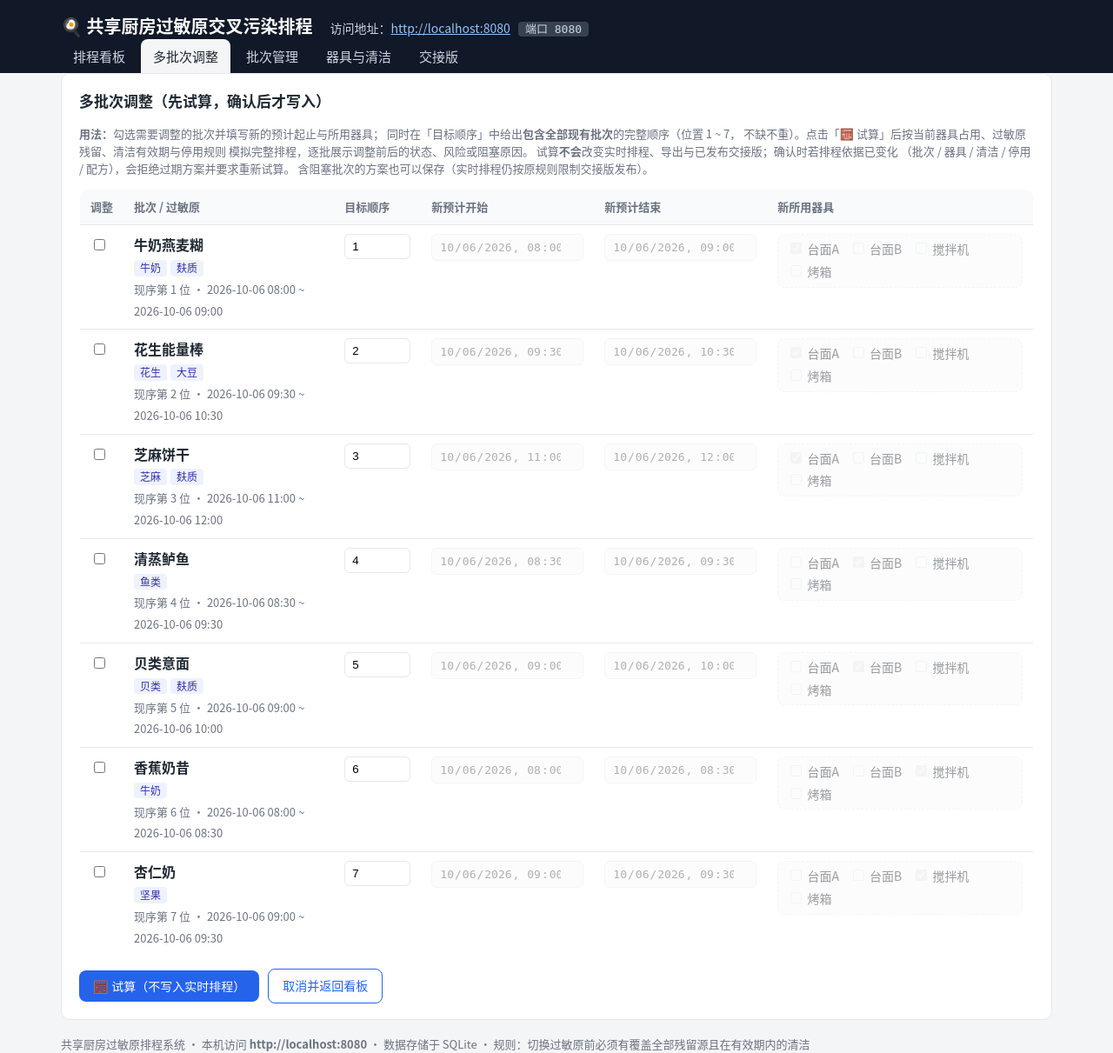
After one commit to irengdop37111/solo-gsb-bb5c15ad-15311952-f631-542e-b1f3-b6b1b12ce14c, a Flask app: page /adjust in a window 1280 px wide. The commit adds this page. Shown: the whole page at 87% size. Run offline with Flask 3, Linux system fonts and the light colour scheme; data comes from the database, SQL or seed files in the repository; tables that the repository leaves empty hold one stand-in row (values such as "Sample post").

Commit message:
GSB 15311952-f631-542e-b1f3-b6b1b12ce14c A: platform archive

```diff
--- a/app.py
+++ b/app.py
@@ -16,6 +16,7 @@
    与冲突时段），端点相接不算相交；受阻批次不占用器具、不留残留。
 """
 import csv
+import hashlib
 import io
 import json
 import os
@@ -107,6 +108,13 @@ CREATE TABLE IF NOT EXISTS release_item (
     risks TEXT NOT NULL DEFAULT '[]',
     revision_note TEXT NOT NULL DEFAULT ''
 );
+CREATE TABLE IF NOT EXISTS batch_adjust_plan (
+    id INTEGER PRIMARY KEY AUTOINCREMENT,
+    plan_json TEXT NOT NULL,
+    basis_fingerprint TEXT NOT NULL,
+    created_at TEXT NOT NULL,
+    applied_at TEXT
+);
 """
 
 app = Flask(__name__)
@@ -273,11 +281,17 @@ def active_downtimes(conn):
     return downtimes
 
 
-def compute_schedule(conn, exclude_cleaning_id=None):
+def compute_schedule(conn, exclude_cleaning_id=None, overrides=None):
     """按当前顺序（seq, 计划开始时间）逐个尝试排入，返回每批次的结果。
 
     exclude_cleaning_id 给出的清洁记录在本次计算中视为不存在（规则本身不变），
     用于删除清洁前预演：找出因该记录失效而被阻塞的批次。
+
+    overrides 给出时按虚拟值排程（不读取覆盖批次的时段/器具，也不修改任何数据），
+    用于多批次调整前的试算，形如：
+        {batch_id: {"position": int, "start": ISO 字符串,
+                    "end": ISO 字符串, "equipment_ids": [int, ...]}}
+    批次顺序按覆盖后的 position（其次开始时间、id）排列，过敏原仍取当前配方。
     """
     eq_names = {r["id"]: r["name"] for r in conn.execute("SELECT * FROM equipment")}
     equip_of = {}
@@ -298,11 +312,23 @@ def compute_schedule(conn, exclude_cleaning_id=None):
     results = []
     rows = conn.execute(
         "SELECT * FROM batch ORDER BY seq, planned_start, id").fetchall()
+    if overrides:
+        rows = sorted(
+            rows,
+            key=lambda r: (overrides.get(r["id"], {}).get("position", 1 << 30),
+                           overrides.get(r["id"], {}).get("start")
+                           or r["planned_start"], r["id"]))
     for row in rows:
-        start = parse_dt(row["planned_start"])
-        end = parse_dt(row["planned_end"])
+        ov = overrides.get(row["id"]) if overrides else None
+        if ov is not None:
+            start = parse_dt(ov["start"])
+            end = parse_dt(ov["end"])
+        else:
+            start = parse_dt(row["planned_start"])
+            end = parse_dt(row["planned_end"])
         b_allergens = split_allergens(row["allergens"])
-        eqs = sorted(equip_of.get(row["id"], []))
+        eqs = sorted(ov["equipment_ids"] if ov is not None
+                     else equip_of.get(row["id"], []))
         blocks, risks = [], []
 
         if start is None or end is None:
@@ -410,6 +436,120 @@ def normalize_seq(conn):
     conn.commit()
 
 
+# --------------------------------------------------- 多批次调整（试算 / 确认）
+
+def schedule_basis_fingerprint(conn):
+    """排程依据（批次、器具、清洁、停用、配方）的规范化指纹。
+
+    指纹覆盖批次（含时段/顺序/过敏原）、批次-器具关联、器具、清洁记录
+    与有效停用记录；试算时记录指纹，确认时重算比对，若期间这些排程依据
+    已变化（或批次已删除），试算方案即过期，必须重新试算。
+    """
+    h = hashlib.sha256()
+
+    def feed(rows):
+        for row in rows:
+            h.update(("\x01" + json.dumps(
+                [row[k] for k in row.keys()], ensure_ascii=False,
+                default=str)).encode("utf-8"))
+
+    feed(conn.execute(
+        "SELECT id,name,allergens,planned_start,planned_end,seq FROM batch"
+        " ORDER BY id"))
+    feed(conn.execute(
+        "SELECT batch_id,equipment_id FROM batch_equipment"
+        " ORDER BY batch_id,equipment_id"))
+    feed(conn.execute("SELECT id,name FROM equipment ORDER BY id"))
+    feed(conn.execute(
+        "SELECT id,equipment_id,cleaned_at,valid_until,covers FROM cleaning"
+        " ORDER BY id"))
+    # 停用的取消状态会改变“有效停用时段”，因此同样纳入指纹
+    feed(conn.execute(
+        "SELECT id,equipment_id,start_at,end_at,reason,cancelled_at"
+        " FROM equipment_downtime ORDER BY id"))
+    return h.hexdigest()
+
+
+def build_overrides_from_plan(conn, plan):
+    """把试算方案（按目标顺序排列的批次）转为 compute_schedule 使用的 overrides。
+
+    返回 (overrides, missing_ids)；missing_ids 为方案中已不存在的批次。
+    """
+    valid_ids = {r["id"] for r in conn.execute("SELECT id FROM batch")}
+    overrides, missing_ids = {}, []
+    for item in plan["batches"]:
+        bid = int(item["batch_id"])
+        if bid not in valid_ids:
+            missing_ids.append(bid)
+            continue
+        overrides[bid] = {
+            "position": int(item["position"]),
+            "start": item["start"], "end": item["end"],
+            "equipment_ids": [int(x) for x in item["equipment_ids"]],
+        }
+    return overrides, missing_ids
+
+
+def latest_adjust_plan(conn):
+    return conn.execute(
+        "SELECT * FROM batch_adjust_plan ORDER BY id DESC LIMIT 1").fetchone()
+
+
+def parse_adjust_plan(row):
+    """读取试算方案行并解析 plan_json；记录/内容缺失时返回 None。"""
+    if row is None:
+        return None
+    try:
+        plan = json.loads(row["plan_json"])
+        plan["_row_id"] = row["id"]
+        plan["_created_at"] = row["created_at"]
+        plan["_applied_at"] = row["applied_at"]
+        plan["_basis"] = row["basis_fingerprint"]
+    except (TypeError, ValueError, KeyError):
+        return None
+    return plan
+
+
+def preview_compare(before_results, after_results):
+    """逐批对比试算前后：状态变化、时段/器具/顺序差异。
+
+    返回 {batch_id: {"status_change": str|None, "changes": [str, ...]}}。
+    """
+    before = {r["id"]: r for r in before_results}
+    status_text = {"accepted": "已排入", "blocked": "已拒绝"}
+    compare = {}
+    for i, r in enumerate(after_results, 1):
+        b = before.get(r["id"])
+        changes = []
+        if b is not None:
+            b_start = b["start"].isoformat(timespec="minutes") if b["start"] else ""
+            b_end = b["end"].isoformat(timespec="minutes") if b["end"] else ""
+            a_start = r["start"].isoformat(timespec="minutes") if r["start"] else ""
+            a_end = r["end"].isoformat(timespec="minutes") if r["end"] else ""
+            if b_start != a_start or b_end != a_end:
+                fmt = lambda s: (s or "").replace("T", " ") or "—"  # noqa: E731
+                changes.append(
+                    f"时段：{fmt(b_start)} ~ {fmt(b_end)}"
+                    f" → {fmt(a_start)} ~ {fmt(a_end)}")
+            if "、".join(b["equipment_names"]) != "、".join(r["equipment_names"]):
+                changes.append(
+                    f"器具：{('、'.join(b['equipment_names']) or '—')}"
+                    f" → {('、'.join(r['equipment_names']) or '—')}")
+            # b 在原排程中的位置
+            b_pos = list(before).index(b["id"]) + 1
+            if b_pos != i:
+                changes.append(f"顺序：第 {b_pos} 位 → 第 {i} 位")
+        status_change = None
+        if b is not None and b["status"] != r["status"]:
+            status_change = (
+                f"{status_text.get(b['status'], b['status'])}"
+                f" → {status_text.get(r['status'], r['status'])}")
+        compare[r["id"]] = {"status_change": status_change,
+                            "changes": changes}
+    return compare
+
+
+
 def cleaning_cover_text(covers):
     return "全部过敏原" if (covers or "").strip() == "*" else (covers or "").replace(",", "、")
 
@@ -861,6 +1001,285 @@ def cancel_downtime(did):
         conn.commit()
         flash(f"停用记录 #{did} 已取消，该时段不再阻塞排程", "ok")
     return redirect(url_for("equipment_page"))
+
+
+# -------------------------------------------- 多批次调整（试算 / 确认）
+
+def _adjust_form_errors(conn, form):
+    """校验多批次调整表单，返回 (errors, batches)。
+
+    batches 为按目标顺序排列的调整方案：
+        [{"batch_id", "position", "start", "end", "equipment_ids",
+          "adjusted": bool}]
+    校验：所有现有批次都必须给出不重复且连续的目标顺序（1..N）；
+    勾选调整的批次时段必须可解析且结束晚于开始、至少使用一个存在的器具。
+    任何一项不通过都拒绝试算。
+    """
+    rows = conn.execute(
+        "SELECT * FROM batch ORDER BY seq, planned_start, id").fetchall()
+    if not rows:
+        return ["当前没有任何批次，无法调整排程"], []
+    ids = {r["id"] for r in rows}
+    submitted_ids = set()
+    for key in form:
+        if key.startswith("pos_"):
+            try:
+                submitted_ids.add(int(key[4:]))
+            except ValueError:
+                pass
+    unknown = submitted_ids - ids
+    if unknown:
+        return [f"批次不存在或已删除（id: {', '.join(map(str, sorted(unknown)))}），"
+                f"请刷新页面后重新试算"], []
+    missing = ids - submitted_ids
+    if missing:
+        names = "、".join(
+            f"「{r['name']}」" for r in rows if r["id"] in missing)
+        return [f"目标顺序不完整：缺少批次 {names} 的目标位置"], []
+
+    eq_ids = {r["id"] for r in conn.execute("SELECT id FROM equipment")}
+    entries, errors = [], []
+    positions = []
+    for r in rows:
+        bid = r["id"]
+        row_errors = []
+        raw_pos = form.get(f"pos_{bid}", "").strip()
+        try:
+            pos = int(raw_pos)
+        except ValueError:
+            errors.append(f"批次「{r['name']}」的目标顺序无效："
+                          f"请填写 1 到 {len(rows)} 之间的整数")
+            continue
+        positions.append((bid, r["name"], pos))
+        adjusted = form.get(f"adjust_{bid}") == "1"
+        start = form.get(f"start_{bid}", "").strip()
+        end = form.get(f"end_{bid}", "").strip()
+        eq_vals = form.getlist(f"equipment_{bid}")
+        if not adjusted:
+            # 未勾选调整：保持现有时段与器具，仅参与新的目标顺序
+            start = r["planned_start"]
+            end = r["planned_end"]
+            eq_vals = [str(x[0]) for x in conn.execute(
+                "SELECT equipment_id FROM batch_equipment"
+                " WHERE batch_id=? ORDER BY equipment_id",
+                (bid,)).fetchall()]
+        else:
+            if not start or not end:
+                row_errors.append(
+                    f"批次「{r['name']}」已勾选调整，但未填写完整的预计起止时间")
+                start = start or None
+                end = end or None
+            s_dt = parse_dt(start) if start else None
+            e_dt = parse_dt(end) if end else None
+            if start and s_dt is None:
+                row_errors.append(f"批次「{r['name']}」的预计开始时间无效，"
+                                  f"请使用 YYYY-MM-DDTHH:MM 格式")
+            if end and e_dt is None:
+                row_errors.append(f"批次「{r['name']}」的预计结束时间无效，"
+                                  f"请使用 YYYY-MM-DDTHH:MM 格式")
+            if s_dt and e_dt and e_dt <= s_dt:
+                row_errors.append(f"批次「{r['name']}」的时段无效："
+                                  f"结束时间必须晚于开始时间")
+            if not eq_vals:
+                row_errors.append(
+                    f"批次「{r['name']}」已勾选调整，但未选择任何器具")
+        chosen = []
+        for v in eq_vals:
+            try:
+                eid = int(v)
+            except (TypeError, ValueError):
+                row_errors.append(
+                    f"批次「{r['name']}」选择了不存在的器具（{v}）")
+                continue
+            if eid not in eq_ids:
+                row_errors.append(
+                    f"批次「{r['name']}」选择了不存在或已删除的器具（id={eid}）")
+                continue
+            chosen.append(eid)
+        if row_errors:
+            errors.extend(row_errors)
+            continue
+        entries.append({
+            "batch_id": bid, "position": pos, "start": start, "end": end,
+            "equipment_ids": sorted(chosen), "adjusted": adjusted,
+        })
+    seen = {}
+    for bid, name, pos in positions:
+        if pos < 1 or pos > len(rows):
+            errors.append(f"批次「{name}」的目标顺序 {pos} 超出范围"
+                          f"（应为 1 到 {len(rows)}）")
+        if pos in seen:
+            errors.append(f"目标顺序重复：批次「{seen[pos]}」与「{name}」"
+                          f"都排在第 {pos} 位")
+        seen[pos] = name
+    if set(seen) != set(range(1, len(rows) + 1)):
+        missing_pos = sorted(set(range(1, len(rows) + 1)) - set(seen))
+        if missing_pos:
+            errors.append("目标顺序缺失或重复：缺少位置 "
+                          + "、".join(map(str, missing_pos)))
+    if errors:
+        return errors, []
+
+    order_now = [r["id"] for r in rows]
+    order_new = [e["batch_id"] for e in sorted(entries,
+                                               key=lambda x: x["position"])]
+    any_change = any(e["adjusted"] for e in entries) or order_new != order_now
+    if not any_change:
+        return ["未检测到任何调整（时段、器具与目标顺序均未变化），无需试算"], []
+    entries.sort(key=lambda x: x["position"])
+    return [], entries
+
+
+@app.route("/adjust", methods=["GET", "POST"])
+def adjust_plan_page():
+    """多批次调整：填写所选批次的新时段/器具及全部批次的目标顺序。
+
+    POST 只做校验与试算（compute_schedule + 覆盖值），并把方案暂存到
+    batch_adjust_plan；实时排程、导出与已发布交接版均不受影响。
+    """
+    conn = get_db()
+    if request.method == "POST":
+        errors, batches = _adjust_form_errors(conn, request.form)
+        if errors:
+            for msg in errors:
+                flash(f"未试算：{msg}", "error")
+            return redirect(url_for("adjust_plan_page"))
+        plan = {"batches": batches}
+        overrides, missing = build_overrides_from_plan(conn, plan)
+        if missing:
+            flash("未试算：部分批次已不存在（id: "
+                  + ", ".join(map(str, sorted(missing))) + "），请重新试算",
+                  "error")
+            return redirect(url_for("adjust_plan_page"))
+        # 试算：仅内存计算 + 暂存方案，不触碰批次表/关联表，不影响实时排程
+        fingerprint = schedule_basis_fingerprint(conn)
+        with conn:
+            conn.execute(
+                "DELETE FROM batch_adjust_plan WHERE applied_at IS NULL")
+            conn.execute(
+                "INSERT INTO batch_adjust_plan(plan_json, basis_fingerprint,"
+                " created_at) VALUES (?,?,?)",
+                (json.dumps(plan, ensure_ascii=False), fingerprint,
+                 datetime.now().isoformat(timespec="seconds")))
+        flash("试算完成：以下为调整后的完整排程（未写入实时排程，可继续修改后重新试算）",
+              "ok")
+        return redirect(url_for("adjust_preview"))
+
+    rows = conn.execute(
+        "SELECT * FROM batch ORDER BY seq, planned_start, id").fetchall()
+    equipment = conn.execute("SELECT * FROM equipment ORDER BY id").fetchall()
+    eq_names = {r["id"]: r["name"] for r in equipment}
+    equip_of = {}
+    for r in conn.execute("SELECT * FROM batch_equipment"):
+        equip_of.setdefault(r["batch_id"], set()).add(r["equipment_id"])
+    pending = parse_adjust_plan(latest_adjust_plan(conn))
+    if pending is not None and pending.get("_applied_at"):
+        pending = None
+    return render_template("adjust.html", rows=rows, equipment=equipment,
+                           eq_names=eq_names, equip_of=equip_of,
+                           pending=pending)
+
+
+@app.route("/adjust/preview")
+def adjust_preview():
+    """展示最近一次试算的整体影响：逐批对比调整前后的状态、风险或阻塞原因。
+
+    页面打开时按当前数据重新模拟；若排程依据（批次/器具/清洁/停用/配方）
+    已较试算时变化，方案标记为过期，只能返回重新试算（不能确认）。
+    """
+    conn = get_db()
+    row = latest_adjust_plan(conn)
+    plan = parse_adjust_plan(row)
+    if plan is None or plan.get("_applied_at"):
+        flash("没有可预览的试算方案：请先在多批次调整页填写调整内容并试算",
+              "error")
+        return redirect(url_for("adjust_plan_page"))
+    overrides, missing = build_overrides_from_plan(conn, plan)
+    stale = bool(missing) or (
+        schedule_basis_fingerprint(conn) != plan["_basis"])
+    before_results = compute_schedule(conn)
+    after_results = (compute_schedule(conn, overrides=overrides)
+                     if not missing else [])
+    compare = preview_compare(before_results, after_results)
+    after_accepted = sum(1 for r in after_results
+                         if r["status"] == "accepted")
+    return render_template(
+        "adjust_preview.html", plan=plan, results=after_results,
+        before_map={r["id"]: r for r in before_results},
+        compare=compare, stale=stale, missing_ids=missing,
+        after_accepted=after_accepted,
+        after_blocked=len(after_results) - after_accepted)
+
+
+@app.post("/adjust/cancel")
+def adjust_cancel():
+    """放弃当前试算方案（仅删除暂存行，不影响任何排程数据）。"""
+    conn = get_db()
+    conn.execute("DELETE FROM batch_adjust_plan WHERE applied_at IS NULL")
+    conn.commit()
+    flash("已放弃本次试算方案，实时排程未发生任何变化", "ok")
+    return redirect(url_for("adjust_plan_page"))
+
+
+@app.post("/adjust/apply")
+def adjust_apply():
+    """一次性保存试算方案：在写锁事务内先复核方案未过期，再整体写入。
+
+    批次、器具、清洁、停用或配方等排程依据自试算后发生变化（或批次已删除）
+    时拒绝过期方案、不写入任何数据，提示重新试算。允许保存含阻塞批次的
+    方案（实时排程随之更新，仍按原规则阻塞）；已发布交接版保持原样，
+    交接版发布规则不变（存在阻塞批次时不能发布）。
+    """
+    conn = get_db()
+    row = latest_adjust_plan(conn)
+    plan = parse_adjust_plan(row)
+    if plan is None or plan.get("_applied_at"):
+        flash("没有待确认的试算方案，请先试算后再确认", "error")
+        return redirect(url_for("adjust_plan_page"))
+    try:
+        conn.execute("BEGIN IMMEDIATE")
+    except sqlite3.OperationalError:
+        flash("系统正忙，请稍后重试确认", "error")
+        return redirect(url_for("adjust_preview"))
+    try:
+        overrides, missing = build_overrides_from_plan(conn, plan)
+        if missing or schedule_basis_fingerprint(conn) != plan["_basis"]:
+            conn.rollback()
+            flash("方案已过期，未保存任何调整：试算后批次、器具、清洁、"
+                  "停用或配方等排程依据已发生变化（或批次已删除），"
+                  "请重新试算后再确认", "error")
+            return redirect(url_for("adjust_preview"))
+        ts = datetime.now().isoformat(timespec="seconds")
+        for item in plan["batches"]:
+            bid = int(item["batch_id"])
+            conn.execute(
+                "UPDATE batch SET planned_start=?, planned_end=?, seq=?"
+                " WHERE id=?",
+                (item["start"], item["end"], int(item["position"]), bid))
+            conn.execute("DELETE FROM batch_equipment WHERE batch_id=?",
+                         (bid,))
+            for eid in item["equipment_ids"]:
+                conn.execute(
+                    "INSERT INTO batch_equipment(batch_id, equipment_id)"
+                    " VALUES (?,?)", (bid, int(eid)))
+        conn.execute(
+            "UPDATE batch_adjust_plan SET applied_at=? WHERE id=?",
+            (ts, plan["_row_id"]))
+        conn.commit()
+    except Exception:
+        conn.rollback()
+        raise
+    final_results = {r["id"]: r["status"] for r in compute_schedule(conn)}
+    blocked_n = sum(1 for item in plan["batches"]
+                    if final_results.get(int(item["batch_id"])) != "accepted")
+    adjusted_n = sum(1 for b in plan["batches"] if b.get("adjusted"))
+    flash(f"已一次性保存全部调整：{len(plan['batches'])} 个批次的顺序、"
+          f"{adjusted_n} 个批次的时段/器具已更新，实时排程已随之重新计算；"
+          + (f"其中 {blocked_n} 个批次仍按原规则处于阻塞状态，"
+             f"不影响已发布交接版，交接版仍需全部批次可排入时才能发布。"
+             if blocked_n else "全部批次均可排入；已发布交接版保持原样。"),
+          "ok")
+    return redirect(url_for("index"))
 
 
 # ---------------------------------------------------------------- 导出
--- a/static/style.css
+++ b/static/style.css
@@ -193,3 +193,18 @@ tr.cancelled-row td { background: #fafafa; color: var(--muted); }
 tr.cancelled-row td > * { opacity: .8; }
 .cancel-form { margin-top: 6px; }
 .downtime-panel h2 { color: var(--bad); }
+
+/* 多批次调整 */
+.adjust-table .pos-input { width: 76px; padding: 6px 8px; border: 1px solid var(--line); border-radius: 6px; }
+.adjust-table input[type="datetime-local"] {
+  width: 175px; padding: 6px 8px; border: 1px solid var(--line); border-radius: 6px; font-size: 13px;
+}
+.adjust-table .eq-fieldset {
+  border: 1px dashed var(--line); border-radius: 8px; padding: 6px 10px; margin: 0;
+  display: flex; flex-wrap: wrap; gap: 4px 12px; min-width: 260px;
+}
+.adjust-table input:disabled, .adjust-table fieldset:disabled {
+  opacity: .45; background: #f9fafb; cursor: not-allowed;
+}
+tr.row-adjusted td { background: #fffbeb; }
+.adjust-preview tr td ul.change-list { margin-top: 4px; }
--- /dev/null
+++ b/templates/adjust.html
@@ -0,0 +1,113 @@
+{% extends "base.html" %}
+{% block title %}多批次调整 · 共享厨房过敏原排程{% endblock %}
+{% block content %}
+{% if pending %}
+<section class="panel" style="border-left:4px solid var(--warn);">
+  <h2>有一份尚未确认的试算方案</h2>
+  <p class="hint">
+    试算于 {{ pending._created_at.replace('T', ' ') }} 生成。重新提交本表单会覆盖旧方案
+    （旧方案仅为暂存，不影响实时排程）；也可以直接查看 / 确认或放弃它。
+  </p>
+  <div class="toolbar">
+    <a class="btn" href="{{ url_for('adjust_preview') }}">查看试算结果并确认</a>
+    <form method="post" action="{{ url_for('adjust_cancel') }}">
+      <button class="btn ghost" type="submit">放弃旧方案</button>
+    </form>
+  </div>
+</section>
+{% endif %}
+
+<section class="panel">
+  <h2>多批次调整（先试算，确认后才写入）</h2>
+  <p class="hint">
+    <strong>用法：</strong>勾选需要调整的批次并填写新的预计起止与所用器具；
+    同时在「目标顺序」中给出<strong>包含全部现有批次</strong>的完整顺序（位置 1 ~ {{ rows|length }}，
+    不缺不重）。点击「🧮 试算」后按当前器具占用、过敏原残留、清洁有效期与停用规则
+    模拟完整排程，逐批展示调整前后的状态、风险或阻塞原因。
+    试算<strong>不会</strong>改变实时排程、导出与已发布交接版；确认时若排程依据已变化
+    （批次 / 器具 / 清洁 / 停用 / 配方），会拒绝过期方案并要求重新试算。
+    含阻塞批次的方案也可以保存（实时排程仍按原规则限制交接版发布）。
+  </p>
+  {% if not rows %}
+  <p class="empty">当前没有任何批次，请先到 <a href="{{ url_for('batches') }}">批次管理</a> 录入。</p>
+  {% else %}
+  <form method="post" action="{{ url_for('adjust_plan_page') }}" id="adjust-form">
+    <table class="adjust-table">
+      <thead>
+        <tr>
+          <th>调整</th><th>批次 / 过敏原</th>
+          <th>目标顺序</th><th>新预计开始</th><th>新预计结束</th><th>新所用器具</th>
+        </tr>
+      </thead>
+      <tbody>
+      {% for b in rows %}
+        <tr class="adjust-row" data-bid="{{ b.id }}">
+          <td>
+            <input type="checkbox" name="adjust_{{ b.id }}" value="1"
+                   class="adjust-check" title="勾选后该批次使用新时段与新器具">
+          </td>
+          <td>
+            <strong>{{ b.name }}</strong><br>
+            <span class="tags">
+              {% for a in b.allergens.split(',') if a.strip() %}<span class="tag">{{ a.strip() }}</span>
+              {% else %}<span class="tag none">无过敏原</span>{% endfor %}
+            </span><br>
+            <span class="muted">现序第 {{ loop.index }} 位 ·
+              {{ b.planned_start.replace('T', ' ') }} ~ {{ b.planned_end.replace('T', ' ') }}
+            </span>
+          </td>
+          <td><input type="number" name="pos_{{ b.id }}" value="{{ loop.index }}"
+                     min="1" max="{{ rows|length }}" class="pos-input" required></td>
+          <td><input type="datetime-local" name="start_{{ b.id }}"
+                     value="{{ b.planned_start }}" class="dt-input" disabled></td>
+          <td><input type="datetime-local" name="end_{{ b.id }}"
+                     value="{{ b.planned_end }}" class="dt-input" disabled></td>
+          <td>
+            <fieldset class="eq-fieldset" disabled>
+              {% for e in equipment %}
+              <label class="check">
+                <input type="checkbox" name="equipment_{{ b.id }}" value="{{ e.id }}"
+                       {% if e.id in (equip_of.get(b.id) or []) %}checked{% endif %}>
+                {{ e.name }}
+              </label>
+              {% endfor %}
+            </fieldset>
+          </td>
+        </tr>
+      {% endfor %}
+      </tbody>
+    </table>
+    <div class="form-actions" style="margin-top:14px;">
+      <button class="btn" type="submit">🧮 试算（不写入实时排程）</button>
+      <a class="btn ghost" href="{{ url_for('index') }}">取消并返回看板</a>
+    </div>
+  </form>
+  {% endif %}
+</section>
+
+<script>
+// 勾选某行后才启用该行的新时段 / 新器具输入；改动时段、器具或目标顺序时
+// 自动勾选该行（未勾选的行保持现有数据，仅参与新的目标顺序）。
+document.querySelectorAll('.adjust-row').forEach(function (row) {
+  var check = row.querySelector('.adjust-check');
+  var dtInputs = row.querySelectorAll('.dt-input');
+  var eqField = row.querySelector('.eq-fieldset');
+  function sync() {
+    var on = check.checked;
+    dtInputs.forEach(function (el) { el.disabled = !on; });
+    eqField.disabled = !on;
+    row.classList.toggle('row-adjusted', on);
+  }
+  check.addEventListener('change', sync);
+  dtInputs.forEach(function (el) {
+    el.addEventListener('input', function () {
+      if (el.value && el.value !== el.defaultValue) { check.checked = true; sync(); }
+    });
+  });
+  eqField.querySelectorAll('input[type="checkbox"]').forEach(function (el) {
+    el.addEventListener('change', function () { check.checked = true; sync(); });
+  });
+  sync();
+});
+</script>
+{% endblock %}
--- a/templates/base.html
+++ b/templates/base.html
@@ -15,6 +15,7 @@
   </div>
   <nav class="wrap">
     <a href="{{ url_for('index') }}" class="{{ 'active' if request.endpoint == 'index' }}">排程看板</a>
+    <a href="{{ url_for('adjust_plan_page') }}" class="{{ 'active' if request.endpoint in ['adjust_plan_page', 'adjust_preview'] }}">多批次调整</a>
     <a href="{{ url_for('batches') }}" class="{{ 'active' if request.endpoint == 'batches' }}">批次管理</a>
     <a href="{{ url_for('equipment_page') }}" class="{{ 'active' if request.endpoint == 'equipment_page' }}">器具与清洁</a>
     <a href="{{ url_for('releases') }}" class="{{ 'active' if request.endpoint in ['releases', 'release_detail'] }}">交接版</a>
--- a/templates/index.html
+++ b/templates/index.html
@@ -11,6 +11,7 @@
   <form method="post" action="{{ url_for('recalculate') }}">
     <button class="btn" type="submit">⟳ 重新计算</button>
   </form>
+  <a class="btn" href="{{ url_for('adjust_plan_page') }}">🧮 多批次调整（试算后确认）</a>
   <form method="post" action="{{ url_for('publish_release') }}"
         onsubmit="return confirm('将按当前器具占用、过敏原、清洁规则与器具停用状态重新计算；存在阻塞批次（含与有效停用时段相交）时不会生成版本。确认发布交接版？');">
     <button class="btn" type="submit">📦 发布交接版</button>
```
Also changed, not shown: templates/adjust_preview.html (added, +139 -0 lines), README.md.
